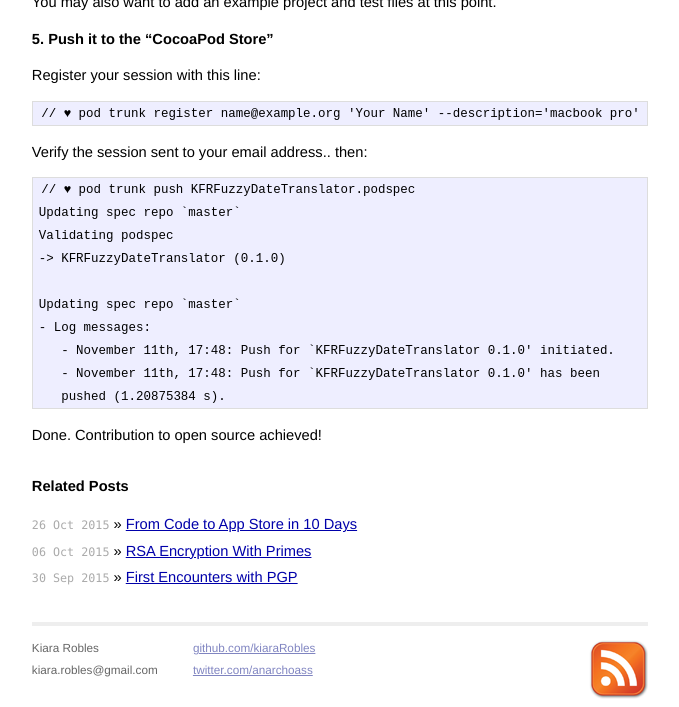
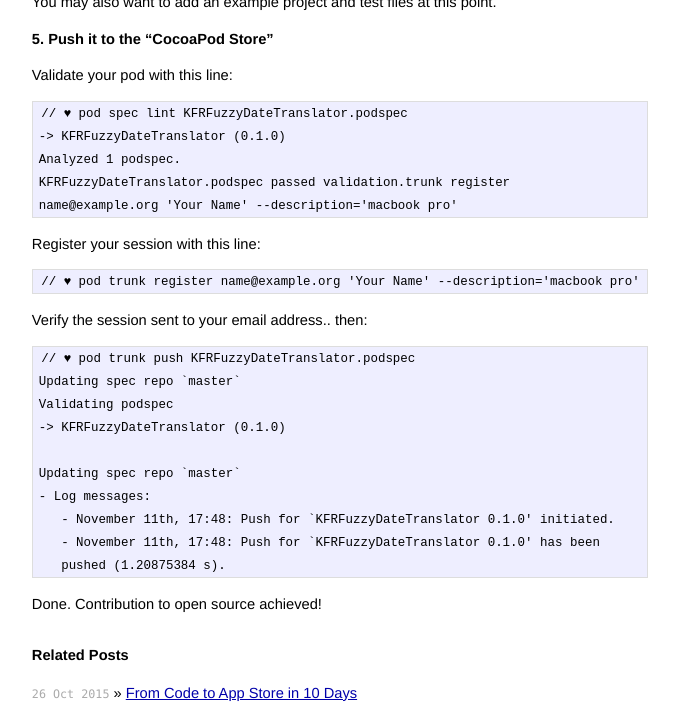
Before and after one commit to kristovatlas/kiaraRobles.github.io, a Jekyll site: the page built from _posts/2015-11-11-appstorefordevelopers.md, in a window 1280 px wide and 900 px high, scrolled down 3243 px, cut to the strip 193-900 px from the top of the window. Shown: the whole strip, without its empty margins (300-979 px from the left). Built offline with Jekyll 4.4.1, drawn with Linux system fonts in a browser that asks for light colours; Markdown is read by kramdown in place of the engine named in the settings.

Commit message:
Added validation information

```diff
--- a/_posts/2015-11-11-appstorefordevelopers.md
+++ b/_posts/2015-11-11-appstorefordevelopers.md
@@ -137,6 +137,14 @@
 
 #### 5. Push it to the "CocoaPod Store"
 
+Validate your pod with this line:
+
+    // ♥ pod spec lint KFRFuzzyDateTranslator.podspec
+    -> KFRFuzzyDateTranslator (0.1.0)
+    Analyzed 1 podspec.
+    KFRFuzzyDateTranslator.podspec passed validation.trunk register
+    name@example.org 'Your Name' --description='macbook pro'
+
 Register your session with this line:
 
     // ♥ pod trunk register name@example.org 'Your Name' --description='macbook pro'
```
